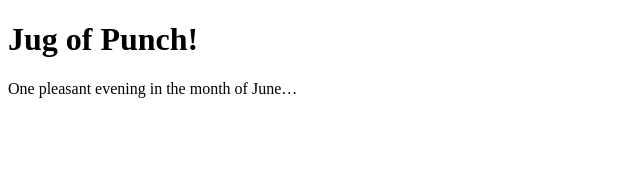
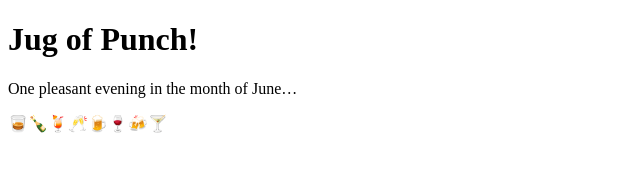
Before and after one commit to jugofpunch/jugofpunch.com, a plain HTML site: page index.html in a window 1280 px wide. Shown: the whole page, without its empty margins (0-640 px from the left). Drawn offline with Linux system fonts and the light colour scheme.

Commit message:
Add booze emojiis
Added booze emojiis.

```diff
--- a/index.html
+++ b/index.html
@@ -8,5 +8,6 @@
 <body>
 <h1>Jug of Punch!</h1>
 <p>One pleasant evening in the month of June&hellip;</p>
+<p id="booze">🥃🍾🍹🥂🍺🍷🍻🍸<p>
 </body>
 </html>
```
